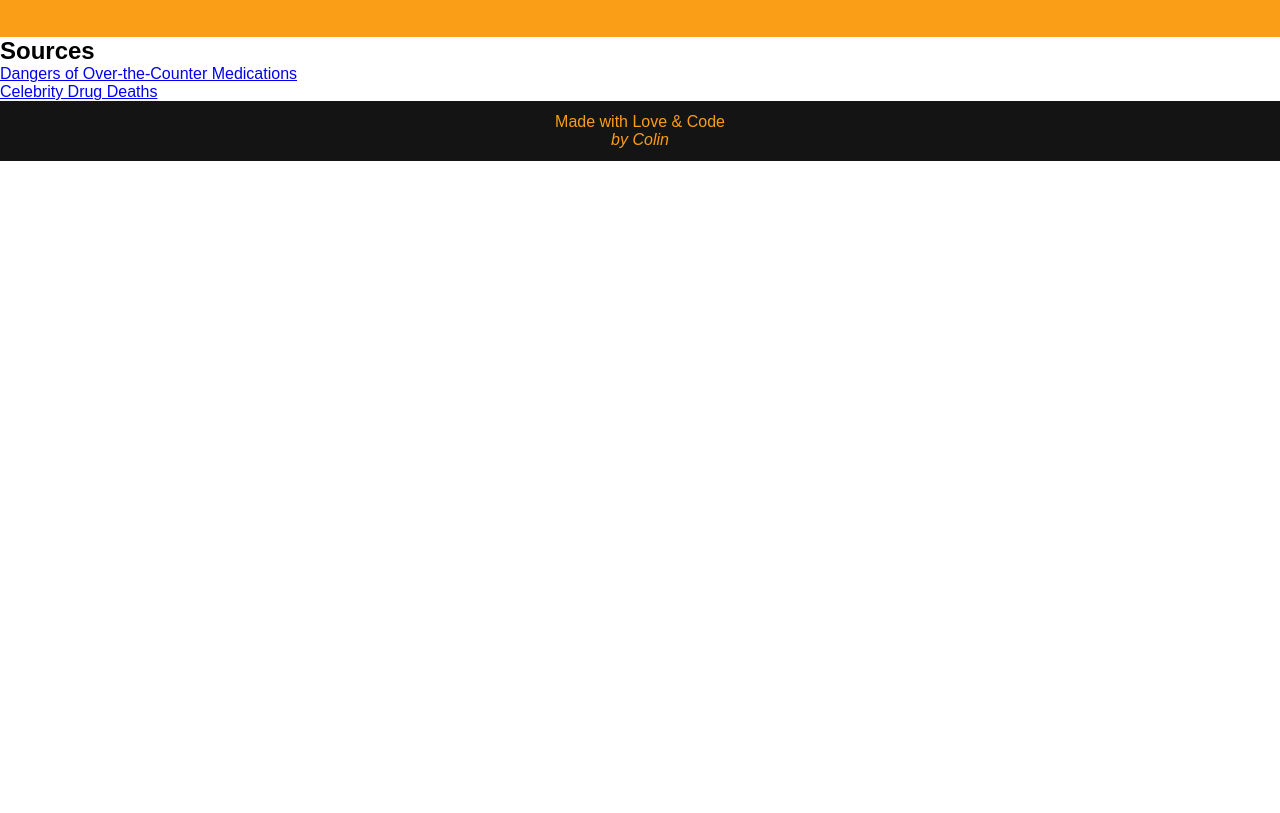
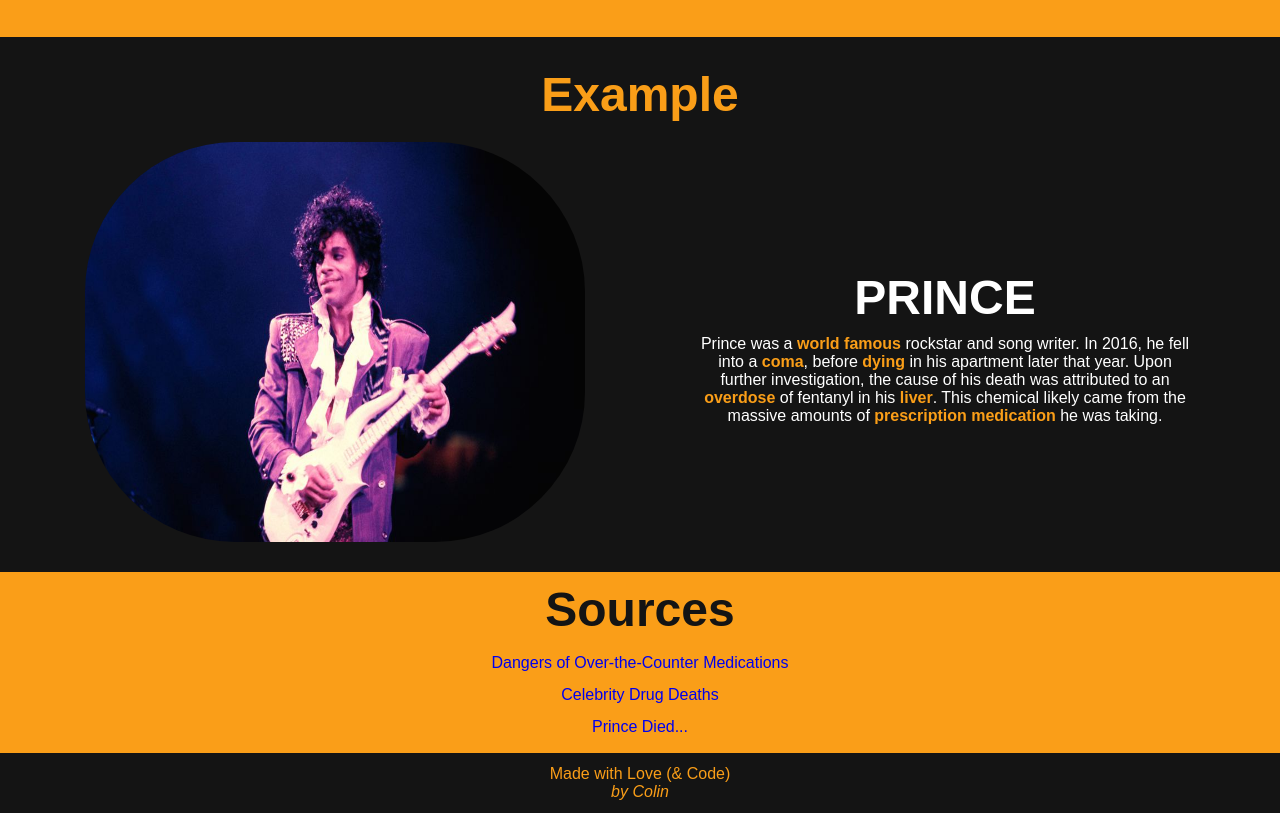
Before and after one commit to SuperC03/drug-psa, a website built with webpack: page src/index.html in a window 1280 px wide. Shown: the part 1198-2011 px from the top of the page. Before the commit the page ends 1359 px from the top, so only its background shows below. Built offline with nearby package versions, Linux system fonts and the light colour scheme; files whose address does not match are found by name.

Commit message:
Added Sources and Example

```diff
--- a/src/index.html
+++ b/src/index.html
@@ -43,7 +43,20 @@
       </article>
     </div>
   </section>
-  <section id="example"></section>
+  <section id="example">
+    <h1>Example</h1>
+    <div class="row">
+      <img src="../assets/images/prince.jpg" alt="Prince with a Guitar" id="prince">
+      <div class="col">
+        <h2>Prince</h2>
+        <p>Prince was a <strong>world famous</strong> rockstar and song writer.
+        In 2016, he fell into a <strong>coma</strong>, before <strong>dying</strong> in his apartment
+        later that year. Upon further investigation, the cause of his death was attributed to an <strong>overdose</strong> of fentanyl
+        in his <strong>liver</strong>. This chemical likely came from the massive amounts of <strong>prescription medication</strong> he was taking.
+        </p>
+      </div>
+    </div>
+  </section>
   <section id="sources">
     <h1>Sources</h1>
     <ul>
@@ -57,10 +70,15 @@
           Celebrity Drug Deaths
         </a>
       </li>
+      <li>
+        <a href="https://eu.usatoday.com/story/life/people/2018/03/27/prince-died-exceedingly-high-amount-fentanyl-overdose/33315143/">
+          Prince Died...
+        </a>
+      </li>
     </ul>
   </section>
   <footer>
-    Made with Love & Code <i><a href="https://github.com/superc03">by Colin</a></i>
+    Made with Love (& Code)<i><a href="https://github.com/superc03">by Colin</a></i>
   </footer>
 </body>
 </html>
--- a/src/scripts.js
+++ b/src/scripts.js
@@ -3,6 +3,17 @@
 // Use JS for Smooth Scrolling
 const navLinks = document.getElementsByClassName('nav-link');
 const dangers = document.getElementById('dangers');
+navLinks[0].addEventListener('click', (e) => {
+  e.preventDefault();
+  dangers.scrollIntoView({behavior: 'smooth'});
+});
 const example = document.getElementById('example');
-const sources = document.getElementById('examples');
-nav
+navLinks[1].addEventListener('click', (e) => {
+  e.preventDefault();
+  example.scrollIntoView({behavior: 'smooth'});
+});
+const sources = document.getElementById('sources');
+navLinks[2].addEventListener('click', (e) => {
+  e.preventDefault();
+  sources.scrollIntoView({behavior: 'smooth'});
+});
--- a/src/styles.scss
+++ b/src/styles.scss
@@ -47,6 +47,11 @@
           font-size: 1.5rem !important;
         }
       }
+    }
+
+    #prince {
+      width: 300px !important;
+      height: 200px !important;
     }
 }
 
@@ -126,6 +131,7 @@
   padding: 20px 0px;
   align-items: center;
   h1 {
+    color: $background-dark;
     font-size: 3rem;
   }
   .row {
@@ -169,6 +175,76 @@
   }
 }
 
+#example {
+  padding: 30px;
+  background-color: $background-dark;
+  display: flex;
+  flex-direction: column;
+  align-items: center;
+  justify-content: center;
+  h1 {
+    color: $primary;
+    font-size: 3rem;
+  }
+  .row {
+    margin-top: 20px;
+    width: 100%;
+    display: inherit;
+    flex-direction: row;
+    flex-wrap: wrap;
+    justify-content: space-around;
+    img {
+      width: 500px;
+      height: 400px;
+      border-radius: 150px;
+    }
+    .col {
+      width: 500px;
+      text-align: center;
+      display: flex;
+      flex-direction: column;
+      align-items: center;
+      justify-content: center;
+      h2 {
+        margin: 10px 0px;
+        text-transform: uppercase;
+        color: white;
+        font-size: 3rem;
+      }
+      p {
+        color: white;
+        strong {
+          color: $primary;
+        }
+      }
+    }
+  }
+}
+
+#sources {
+  width: 100%;
+  display: flex;
+  flex-direction: column;
+  justify-content: center;
+  align-items: center;
+  padding-bottom: 10px;
+  background-color: $primary;
+  color: $background-dark !important;
+  h1 {
+    color: $background-dark;
+    font-size: 3rem;
+    margin: 10px 0px;
+  }
+  ul li {
+    list-style: none;
+    text-align: center;
+    line-height: 2rem;
+    a {
+      text-decoration: none !important;
+    }
+  }
+}
+
 footer {
   width: 100%;
   height: 7.5vh;
```
Also changed, not shown: assets/images/prince.jpg (added).
